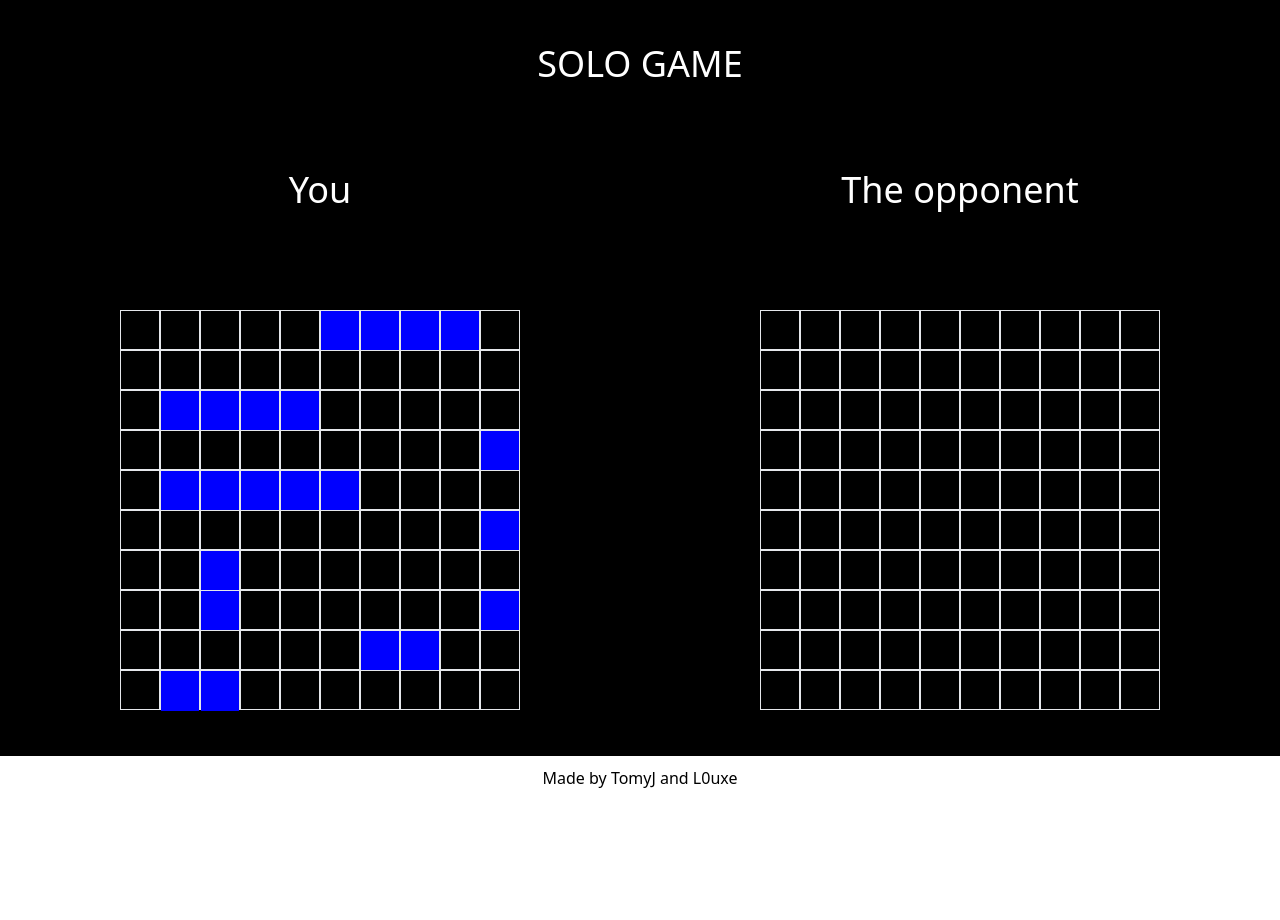
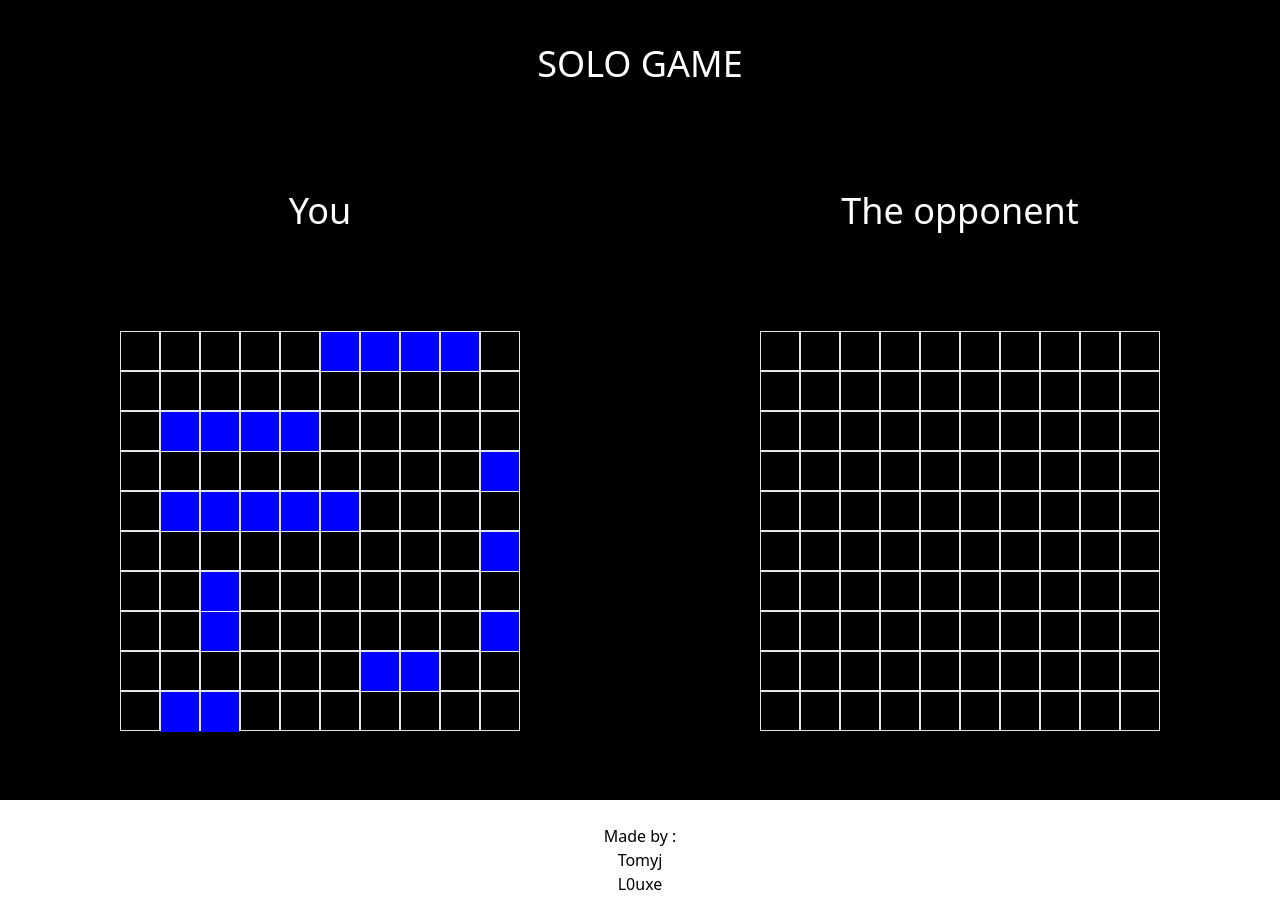
Before and after one commit to TomJegou/TANK-CONQUEROR, a Next.js app: page /soloGame in a window 1280 px wide. Before the commit the page ends 800 px from the top, so only its background shows below. Built offline with nearby package versions, Linux system fonts and the light colour scheme.

Commit message:
doing front end

```diff
--- a/src/components/Footer.js
+++ b/src/components/Footer.js
@@ -1,7 +1,11 @@
+import Link from "next/link"
+
 export default function Footer() {
     return (
-        <div className=" absolute flex flex-row flex-wrap justify-center items-center w-[100vw] h-11 bottom-0 bg-white">
-            <h1 className="flex flex-row flex-wrap justify-center items-center">Made by TomyJ and L0uxe</h1>
+        <div className="relative flex flex-col flex-wrap justify-center items-center w-full h-[15vh] bg-white bottom-[0]">
+            <h1 className="flex flex-row flex-wrap justify-center items-center">Made by :</h1>
+            <Link href={"https://github.com/TomJegou"}>Tomyj</Link>
+            <Link href={"https://github.com/L0uxe"}>L0uxe</Link>
         </div>
     )
 }
--- a/src/components/Layout.js
+++ b/src/components/Layout.js
@@ -3,16 +3,14 @@ import Footer from "./Footer";
 
 export default function Layout({ children, className }) {
     return (
-        <>
+        <div className={className}>
             <HeadComponent
                 title="Tank Conqueror"
                 description="Tank Conqueror is a game where you can play with your friends and conquer the world"
                 keywords="Tank, Conqueror, Game, Multiplayer, Online"
             />
-            <div className={"h-[100vh] " + className}>
-                {children}
-                <Footer />
-            </div>
-        </>
+            {children}
+            <Footer />
+        </div>
     )
 }
--- a/src/components/gameSet.js
+++ b/src/components/gameSet.js
@@ -3,7 +3,7 @@ import { GenerateTank } from "@/utils/generateTanks"
 
 export default function GameSet({ sendResponseToSoloGame, debugMode }) {
     return (
-        <div className="fixed flex flex-row flex-wrap justify-around items-center w-full h-[90vh] bottom-0 m-0 p-0">
+        <div className="flex flex-row flex-wrap justify-around items-center w-[100vw] bottom-0">
 
             <div className="flex flex-col justify-around h-[80vh]">
                 <h1 className="flex flex-row flex-wrap justify-center items-center text-white text-4xl">You</h1>
--- a/src/pages/iaMenu.js
+++ b/src/pages/iaMenu.js
@@ -1,14 +1,18 @@
 import Layout from "@/components/Layout"
 import Menu from "@/components/Menu"
+import Back from "@/components/back"
 
 export default function IaMenu(){
     return(
-        <Layout className="h-[100vh] flex justify-center">
-            <Menu title={"Choose the IA difficulty"} listChoices={[
-                {text: "Easy", href: "/soloGame"},
-                {text: "Medium", href: "/soloGame"},
-                {text: "Hard", href: "/soloGame"},
-            ]} />
+        <Layout>
+            <div className="flex justify-center h-[85vh] w-[100vw]">
+                <Back href={"/mapMenu"}/>
+                <Menu title={"Choose the IA difficulty"} listChoices={[
+                    {text: "Easy", href: "/soloGame"},
+                    {text: "Medium", href: "/soloGame"},
+                    {text: "Hard", href: "/soloGame"},
+                ]} />
+            </div>
         </Layout>
     )
 }
--- a/src/pages/index.js
+++ b/src/pages/index.js
@@ -3,13 +3,15 @@ import Menu from "@/components/Menu"
 
 export default function Home() {
   return (
-    <Layout className="h-[100vh] flex justify-center">
+    <Layout>
+      <div className="flex justify-center h-[85vh] w-[100vw]">
           <Menu title={"Welcome to Tank Conqueror"}
           listChoices={[
             {text: "Solo", href: "/mapMenu"},
             {text: "Multiplayer", href: "/"},
             {text: "Tutorial", href: "/"},
           ]} />
+      </div>
       </Layout>
   )
 }
--- a/src/pages/mapMenu.js
+++ b/src/pages/mapMenu.js
@@ -4,7 +4,8 @@ import Back from "@/components/back"
 
 export default function MapMenu() {
     return (
-        <Layout className="h-[100vh] flex justify-center">
+        <Layout>
+            <div className="flex justify-center h-[85vh] w-[100vw]">
                 <Back href={"/"}/>
                 <Menu title={"Choose your environnement"}
                 listChoices={[
@@ -12,6 +13,7 @@ export default function MapMenu() {
                     {text: "Desert", href: "/iaMenu"},
                     {text: "City", href: "/iaMenu"},
                     ]} />
+            </div>
         </Layout>
     )
 }
--- a/src/pages/soloGame.js
+++ b/src/pages/soloGame.js
@@ -43,10 +43,12 @@ export default function SoloGame() {
     }
 
     return (
-        <Layout className="flex justify-center bg-black">
-            <h1 className=" absolute flex flex-row flex-wrap justify-center w-full text-4xl text-white top-11">SOLO GAME</h1>
-            <GameSet sendResponseToSoloGame={handleDataFromEnemyGrid} debugMode={debugMode}/>
-            <EndGame acclamation={acclamation} winner={winnerName} isGameOver={isGameOver}/>
+        <Layout className={"overflow-x-hidden bg-black"}>
+            <div className="flex flex-row flex-wrap w-[100vw] h-[100vh] justify-center">
+                <h1 className="flex flex-row flex-wrap justify-center w-full text-4xl text-white mt-11">SOLO GAME</h1>
+                <GameSet sendResponseToSoloGame={handleDataFromEnemyGrid} debugMode={debugMode} />
+                <EndGame acclamation={acclamation} winner={winnerName} isGameOver={isGameOver} />
+            </div>
         </Layout>
     )
 }
--- a/src/styles/globals.css
+++ b/src/styles/globals.css
@@ -1,3 +1,10 @@
 @import "tailwindcss/base";
 @import "tailwindcss/components";
 @import "tailwindcss/utilities";
+
+@layer base {
+    * {
+        margin: 0;
+        padding: 0;
+    }
+}
```
Lines whose indentation alone changed are shown as unchanged.
